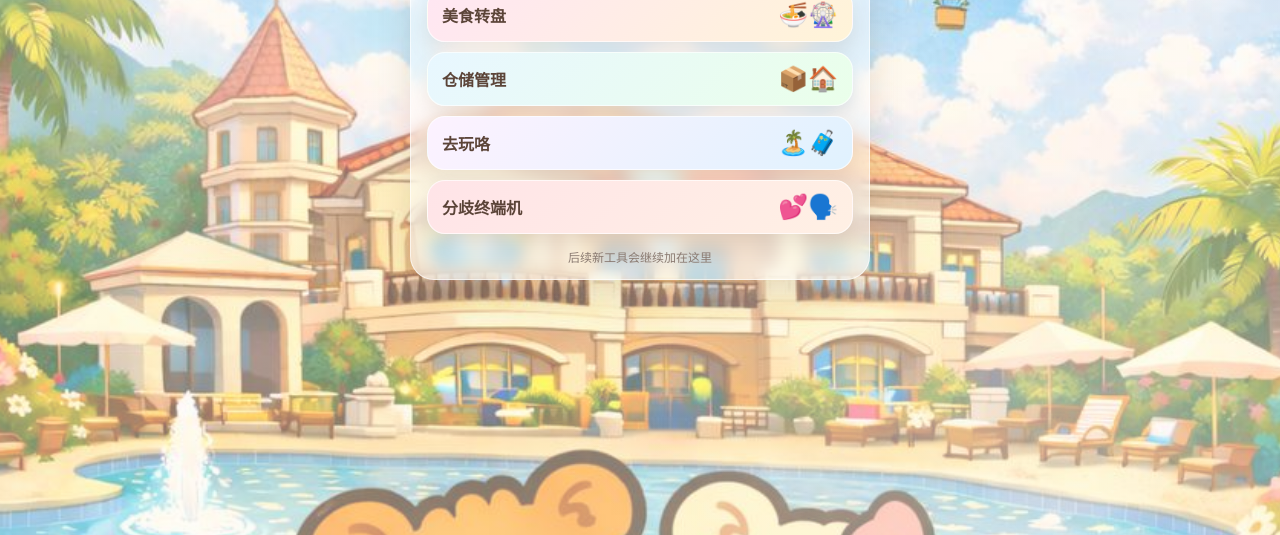
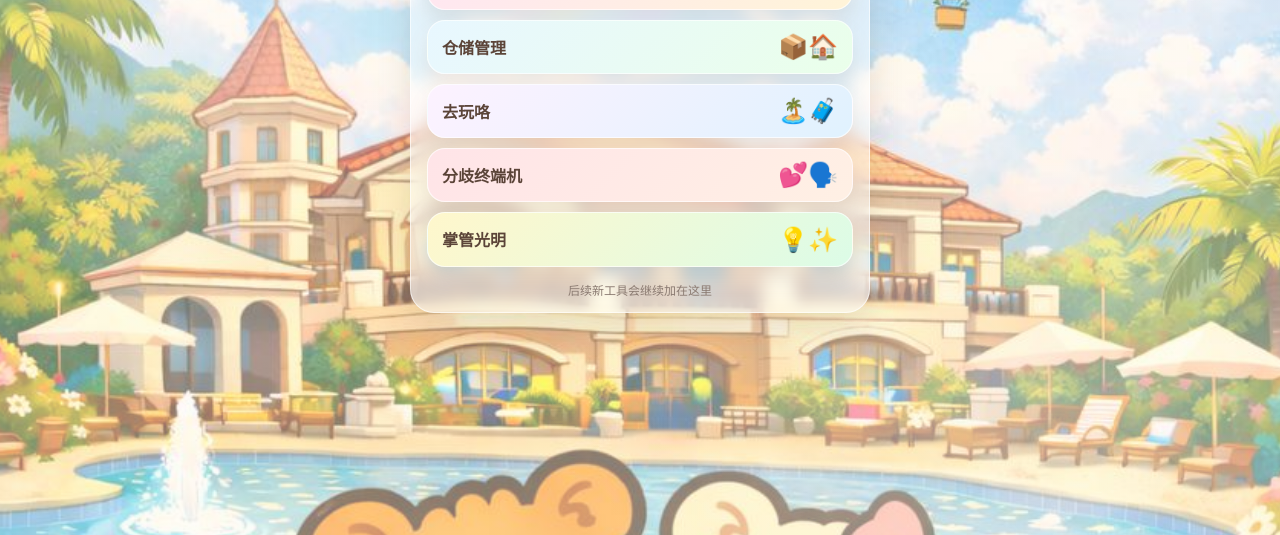
Before and after one commit to alalei0921/lw5-wheel, a website: page index.html in a window 1280 px wide. Shown: the part 265-800 px from the top of the page. Drawn offline with Linux system fonts and the light colour scheme.

Commit message:
feat: add light controller entry

```diff
--- a/index.html
+++ b/index.html
@@ -216,6 +216,9 @@
       <button class="tool-btn" type="button" data-tool="conflict" aria-label="打开分歧终端机" style="background:linear-gradient(135deg,#ffe4e8,#fff0e4)">
         <span>分歧终端机</span><span class="emoji">💕🗣️</span>
       </button>
+      <a class="tool-btn" href="http://192.168.1.105:8788" aria-label="打开掌管光明" style="background:linear-gradient(135deg,#fff7cc,#dcfce7)">
+        <span>掌管光明</span><span class="emoji">💡✨</span>
+      </a>
     </section>
 
     <div class="foot">后续新工具会继续加在这里</div>
```
